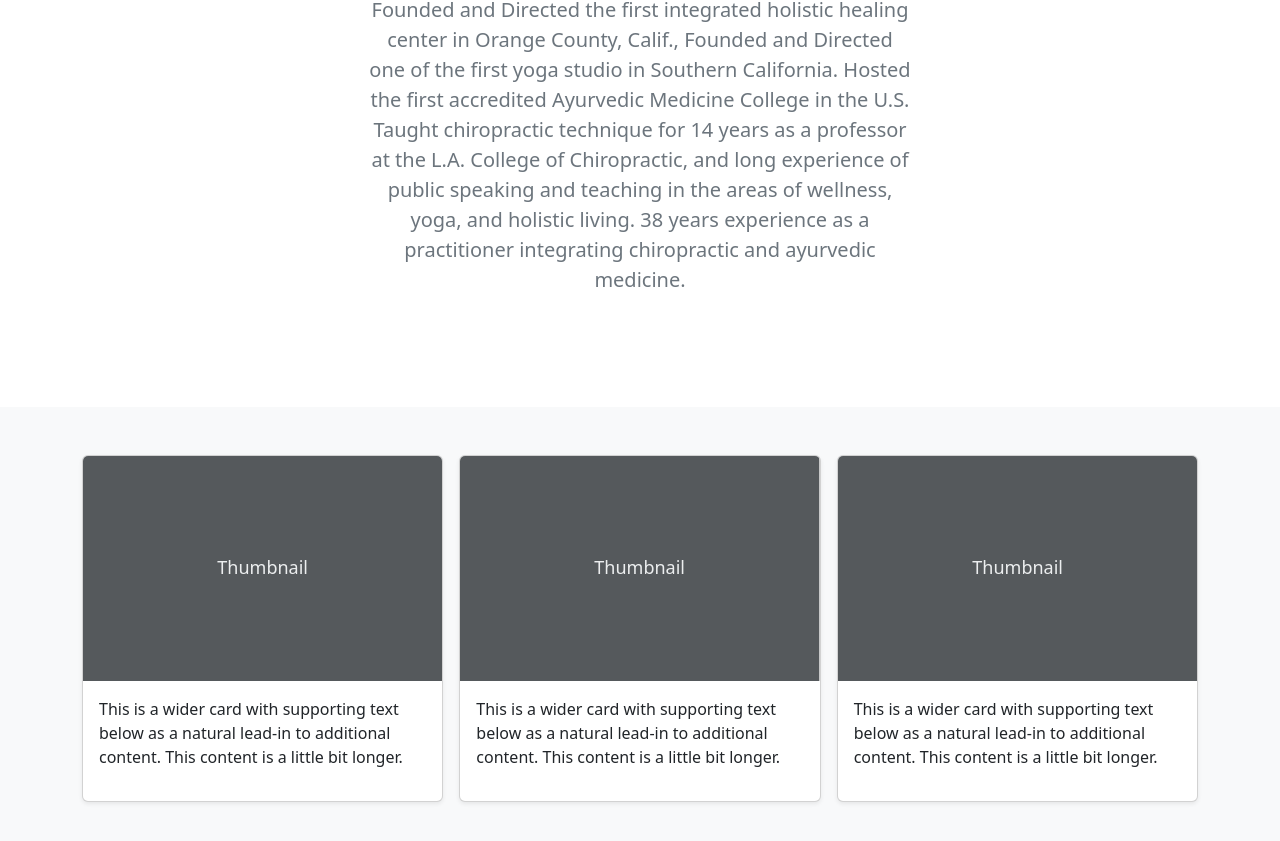
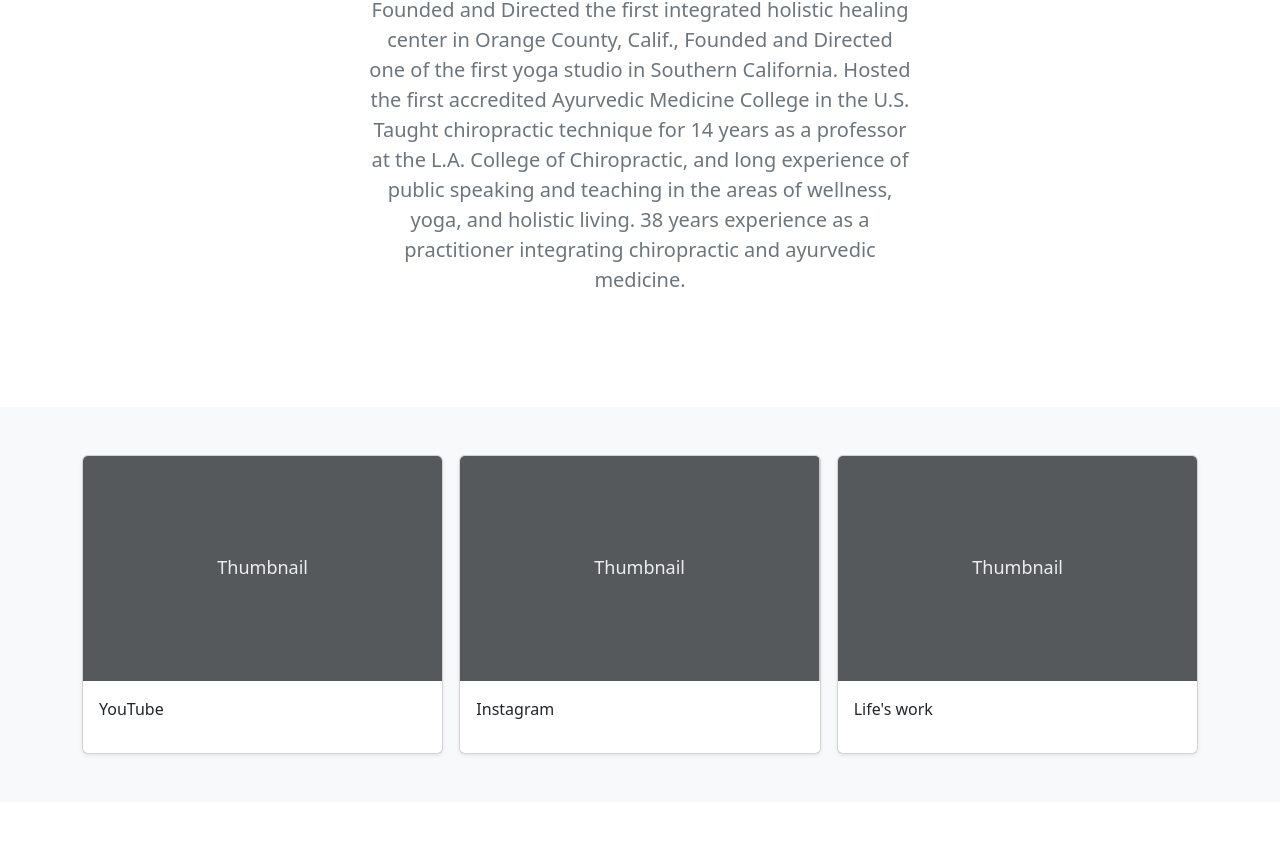
Before and after one commit to esrey/jackebner.d.c, a website: page index.html in a window 1280 px wide. Shown: the part 213-1054 px from the top of the page. After the commit the page ends 1015 px from the top, so only its background shows below. Drawn offline with nearby package versions, Linux system fonts and the light colour scheme.

```diff
--- a/index.html
+++ b/index.html
@@ -113,7 +113,7 @@
                 <svg class="bd-placeholder-img card-img-top" width="100%" height="225" xmlns="http://www.w3.org/2000/svg" role="img" aria-label="Placeholder: Thumbnail" preserveAspectRatio="xMidYMid slice" focusable="false"><title>Placeholder</title><rect width="100%" height="100%" fill="#55595c"/><text x="50%" y="50%" fill="#eceeef" dy=".3em">Thumbnail</text></svg>
 
                 <div class="card-body">
-                  <p class="card-text">This is a wider card with supporting text below as a natural lead-in to additional content. This content is a little bit longer.</p>
+                  <p class="card-text">YouTube</p>
                   <div class="d-flex justify-content-between align-items-center">
 
                   </div>
@@ -125,7 +125,7 @@
                 <svg class="bd-placeholder-img card-img-top" width="100%" height="225" xmlns="http://www.w3.org/2000/svg" role="img" aria-label="Placeholder: Thumbnail" preserveAspectRatio="xMidYMid slice" focusable="false"><title>Placeholder</title><rect width="100%" height="100%" fill="#55595c"/><text x="50%" y="50%" fill="#eceeef" dy=".3em">Thumbnail</text></svg>
 
                 <div class="card-body">
-                  <p class="card-text">This is a wider card with supporting text below as a natural lead-in to additional content. This content is a little bit longer.</p>
+                  <p class="card-text">Instagram</p>
                   <div class="d-flex justify-content-between align-items-center">
 
                   </div>
@@ -137,7 +137,7 @@
                 <svg class="bd-placeholder-img card-img-top" width="100%" height="225" xmlns="http://www.w3.org/2000/svg" role="img" aria-label="Placeholder: Thumbnail" preserveAspectRatio="xMidYMid slice" focusable="false"><title>Placeholder</title><rect width="100%" height="100%" fill="#55595c"/><text x="50%" y="50%" fill="#eceeef" dy=".3em">Thumbnail</text></svg>
 
                 <div class="card-body">
-                  <p class="card-text">This is a wider card with supporting text below as a natural lead-in to additional content. This content is a little bit longer.</p>
+                  <p class="card-text">Life's work</p>
                   <div class="d-flex justify-content-between align-items-center">
 
                   </div>
```
